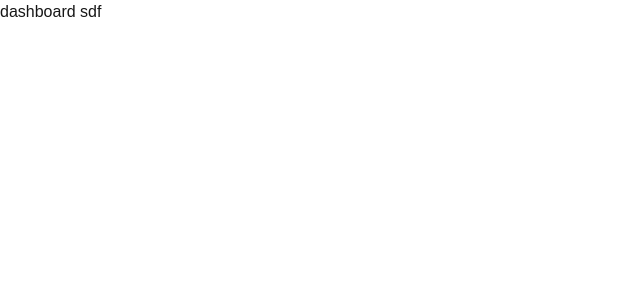
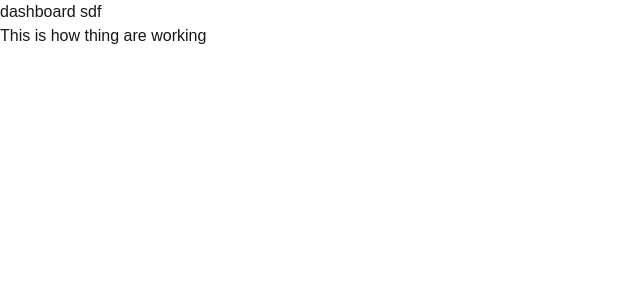
Before and after one commit to Pushpender1122/next-js-test, a Next.js app: page /dashboard in a window 1280 px wide. Shown: the top 300 px of the page, without its empty margins (0-640 px from the left). Built offline with nearby package versions, Linux system fonts and the light colour scheme.

Commit message:
add working test1.1

```diff
--- a/app/dashboard/page.tsx
+++ b/app/dashboard/page.tsx
@@ -11,6 +11,7 @@ const page = () => {
             dashboard
             sdf
             < br />
+            This is how thing are working
             {search}
         </div >
     )
```
